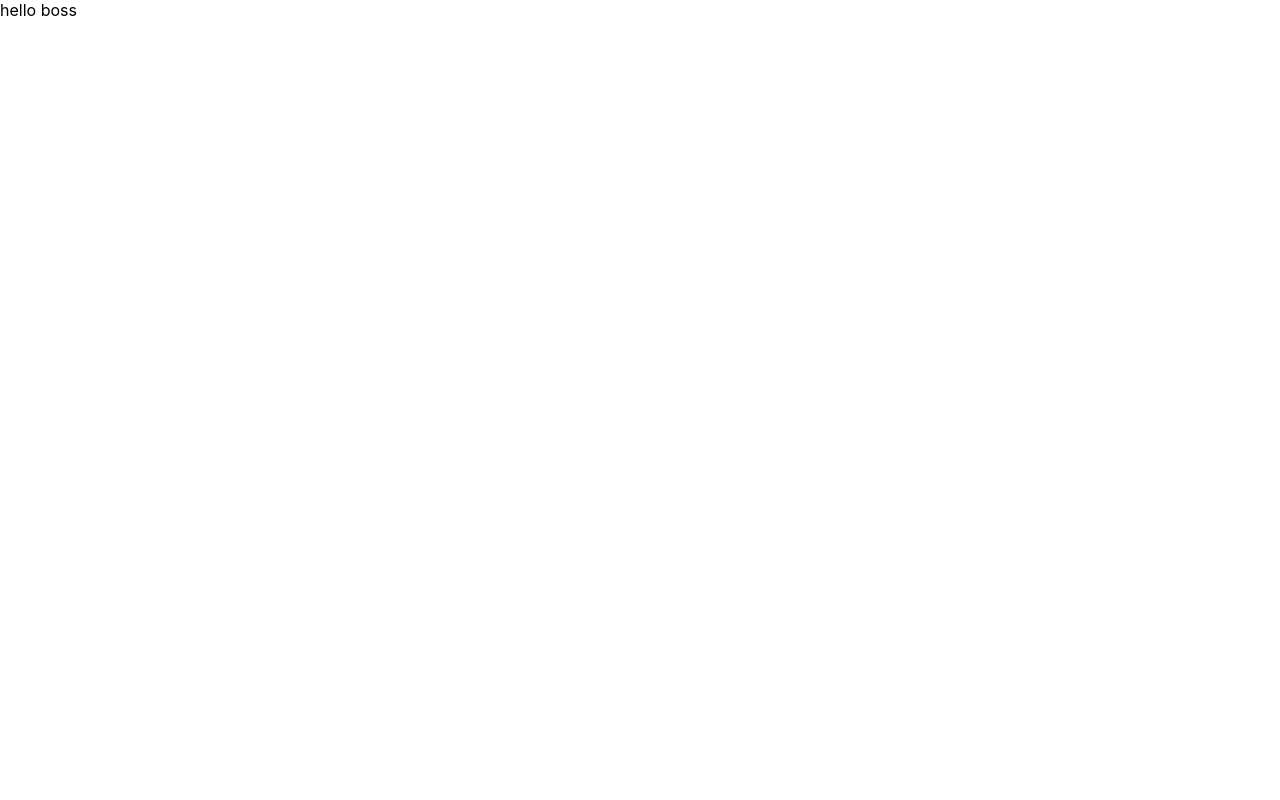
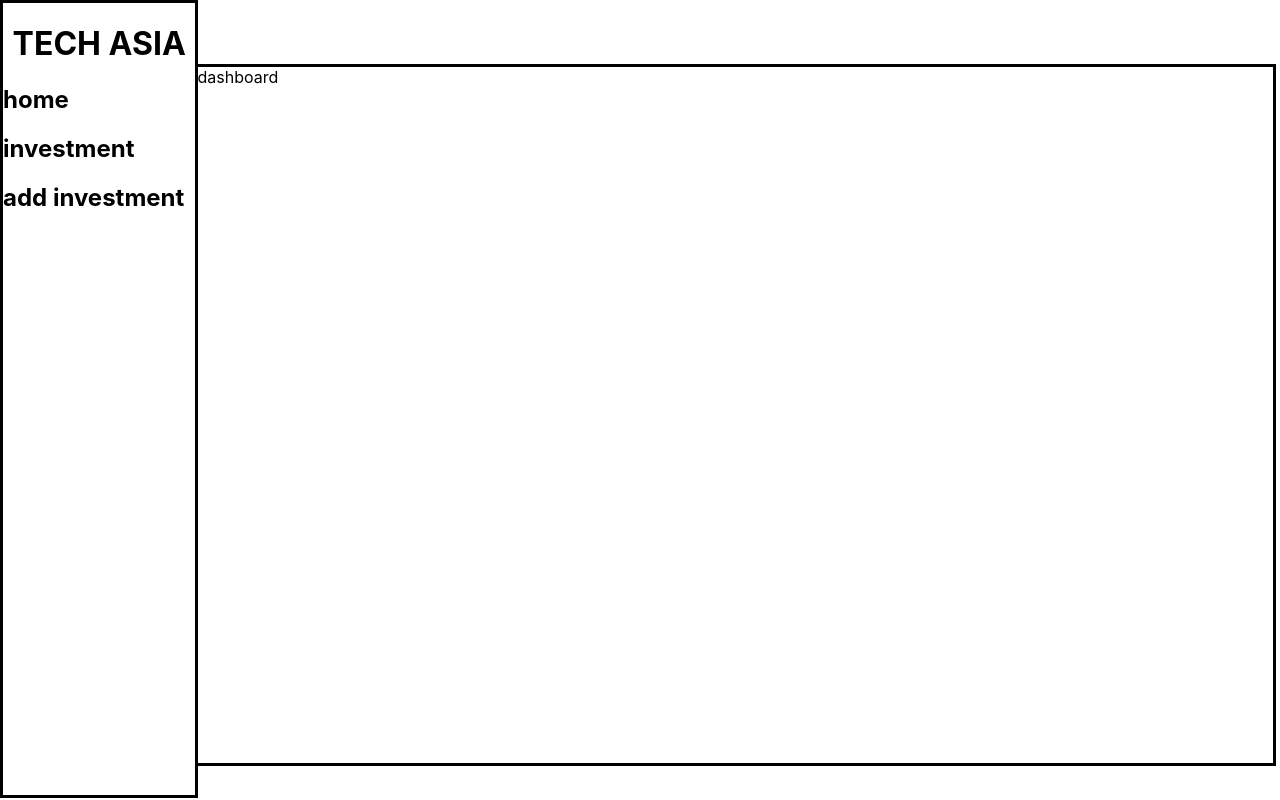
Before and after one commit to kevinMatthewT/Capstone-Project, a React (Create React App) app in the folder client/: page / in a window 1280 px wide. Built offline with nearby package versions, Linux system fonts and the light colour scheme.

Commit message:
routing to different pages

```diff
--- a/client/package.json
+++ b/client/package.json
@@ -3,6 +3,8 @@
   "version": "0.1.0",
   "private": true,
   "dependencies": {
+    "@mui/material": "^6.1.5",
+    "@mui/styled-engine-sc": "^6.1.5",
     "@testing-library/jest-dom": "^5.17.0",
     "@testing-library/react": "^13.4.0",
     "@testing-library/user-event": "^13.5.0",
@@ -11,6 +13,7 @@
     "react-dom": "^18.3.1",
     "react-router-dom": "^6.27.0",
     "react-scripts": "5.0.1",
+    "styled-components": "^6.1.13",
     "web-vitals": "^2.1.4"
   },
   "scripts": {
--- /dev/null
+++ b/client/src/components/InvestorTable.jsx
@@ -0,0 +1,68 @@
+import { useEffect, useState } from 'react'
+import axios from 'axios';
+
+function InvestorTable() {
+  const [investments, setInvestment] = useState([]);
+  useEffect(()=>{
+    axios.get("http://localhost:8080/api/get/investment")
+    .then(investments=>setInvestment(investments.data))
+    .catch(err=>console.log(err));
+    })
+    // Company
+    // Domicile
+    // Year_Of_Operation
+    // Business
+    // Percentage_Ownership
+    // Price_Asset
+    // Date_Of_Ownership
+
+    const deleteData=async(_id)=>{
+      // console.log(id);
+      axios.delete(`http://localhost:8080/api/delete/investment/`+_id)
+      .then(res=>console.log(res.data))
+      .catch(err=>console.log(err));
+      // console.log(value);
+
+    }
+
+  return (
+    <>
+      <div>
+        <table>
+            <thead>
+                <tr>
+                    <th>Company</th>
+                    <th>Domicile</th>
+                    <th>Year_Of_Operation</th>
+                    <th>Business</th>
+                    <th>Percentage_Ownership</th>
+                    <th>Price_Asset</th>
+                    <th>Date_Of_Ownership</th>
+                </tr>
+            </thead>
+            <tbody>
+                {investments.map(investment=>{
+                  // const id_information=
+                    return(
+                    <>
+                     <tr>
+                        <td>{investment.Company}</td>
+                        <td>{investment.Domicile}</td>
+                        <td>{investment.Year_Of_Operation}</td>
+                        <td>{investment.Business}</td>
+                        <td>{investment.Percentage_Ownership}</td>
+                        <td>{investment.Price_Asset}</td>
+                        <td>{investment.Date_Of_Ownership}</td>
+                        <td><button type='button' onClick={()=>deleteData(investment._id)}>Delete</button></td>
+                     </tr>
+                    </>)
+                })
+                }
+            </tbody>
+        </table>
+      </div>
+    </>
+  )
+}
+
+export default InvestorTable
--- /dev/null
+++ b/client/src/components/Sidebar.jsx
@@ -0,0 +1,23 @@
+import { useNavigate } from 'react-router-dom'
+import './styles/Sidebar.css'
+
+function Sidebar() {
+
+    const navigate=useNavigate();
+
+    return (
+      <>
+        <div className='sidebar-container'>
+          <h1 className='Logo'>
+            TECH ASIA
+          </h1>
+
+          <h2 onClick={()=>navigate("/")}>home</h2>
+          <h2 onClick={()=>navigate("/investments")}>investment</h2>
+          <h2 onClick={()=>navigate("/investments/form")}>add investment</h2>
+        </div>
+      </>
+    )
+  }
+
+  export default Sidebar
--- /dev/null
+++ b/client/src/components/Topbar.jsx
@@ -0,0 +1,13 @@
+import './styles/Sidebar.css'
+
+function Topbar() {
+
+    return (
+      <>
+        <div className='topbar-container'>
+        </div>
+      </>
+    )
+  }
+
+  export default Topbar
--- /dev/null
+++ b/client/src/components/styles/Sidebar.css
@@ -0,0 +1,12 @@
+.sidebar-container{
+    width:15%;
+    height: 99vh;
+    border: solid;
+    float: left;
+    background-color: ;
+}
+
+.Logo{
+    margin-left:5%;
+
+}
--- /dev/null
+++ b/client/src/components/styles/Topbar.css
@@ -0,0 +1,3 @@
+.topbar-container{
+    border: solid;
+}
--- a/client/src/screens/HomeScreen.jsx
+++ b/client/src/screens/HomeScreen.jsx
@@ -1,10 +1,22 @@
 import { useEffect, useState } from 'react'
+
+//importing components
+import Sidebar from '../components/Sidebar'
+import InvestorTable from '../components/InvestorTable'
+
+import "./styles/HomeScreen.css"
+import Topbar from '../components/Topbar'
 
 function HomeScreen() {
 
   return (
     <>
-      hello boss
+    <Sidebar/>
+    <Topbar/>
+    <div className='data-container'>
+      dashboard
+    </div>
+
     </>
   )
 }
--- a/client/src/screens/InvestorScreen.jsx
+++ b/client/src/screens/InvestorScreen.jsx
@@ -1,66 +1,22 @@
 import { useEffect, useState } from 'react'
-import axios from 'axios';
+
+//importing components
+import Sidebar from '../components/Sidebar'
+import InvestorTable from '../components/InvestorTable'
+
+import "./styles/HomeScreen.css"
+import Topbar from '../components/Topbar'
 
 function InvestorScreen() {
-  const [investments, setInvestment] = useState([]);
-  useEffect(()=>{
-    axios.get("http://localhost:8080/api/get/investment")
-    .then(investments=>setInvestment(investments.data))
-    .catch(err=>console.log(err));
-    })
-    // Company
-    // Domicile
-    // Year_Of_Operation
-    // Business
-    // Percentage_Ownership
-    // Price_Asset
-    // Date_Of_Ownership
-
-    const deleteData=async(_id)=>{
-      // console.log(id);
-      axios.delete(`http://localhost:8080/api/delete/investment/`+_id)
-      .then(res=>console.log(res.data))
-      .catch(err=>console.log(err));
-      // console.log(value);
-
-    }
 
   return (
     <>
-      <div>
-        <table>
-            <thead>
-                <tr>
-                    <th>Company</th>
-                    <th>Domicile</th>
-                    <th>Year_Of_Operation</th>
-                    <th>Business</th>
-                    <th>Percentage_Ownership</th>
-                    <th>Price_Asset</th>
-                    <th>Date_Of_Ownership</th>
-                </tr>
-            </thead>
-            <tbody>
-                {investments.map(investment=>{
-                  // const id_information=
-                    return(
-                    <>
-                     <tr>
-                        <td>{investment.Company}</td>
-                        <td>{investment.Domicile}</td>
-                        <td>{investment.Year_Of_Operation}</td>
-                        <td>{investment.Business}</td>
-                        <td>{investment.Percentage_Ownership}</td>
-                        <td>{investment.Price_Asset}</td>
-                        <td>{investment.Date_Of_Ownership}</td>
-                        <td><button type='button' onClick={()=>deleteData(investment._id)}>Delete</button></td>
-                     </tr>
-                    </>)
-                })
-                }
-            </tbody>
-        </table>
-      </div>
+    <Sidebar/>
+    <Topbar/>
+    <div className='data-container'>
+      <InvestorTable/>
+    </div>
+
     </>
   )
 }
--- /dev/null
+++ b/client/src/screens/styles/HomeScreen.css
@@ -0,0 +1,8 @@
+.data-container{
+    border: solid;
+    width: 84%;
+    position: absolute;
+    margin-left: 15.2%;
+    margin-top: 5%;
+    height: 87vh;
+}
```
Also changed, not shown: 1 other file (tests, documents, lock files or other folders).
